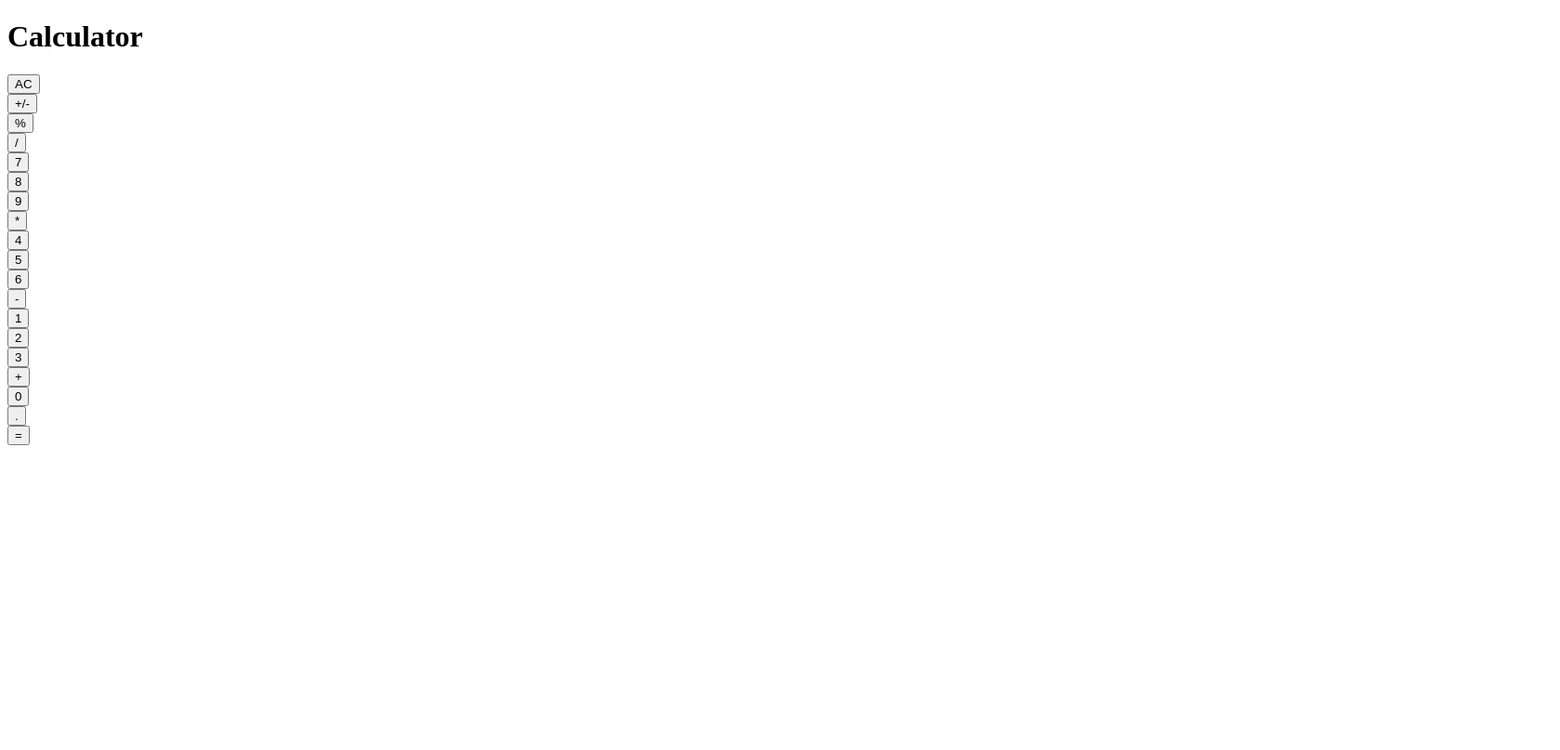
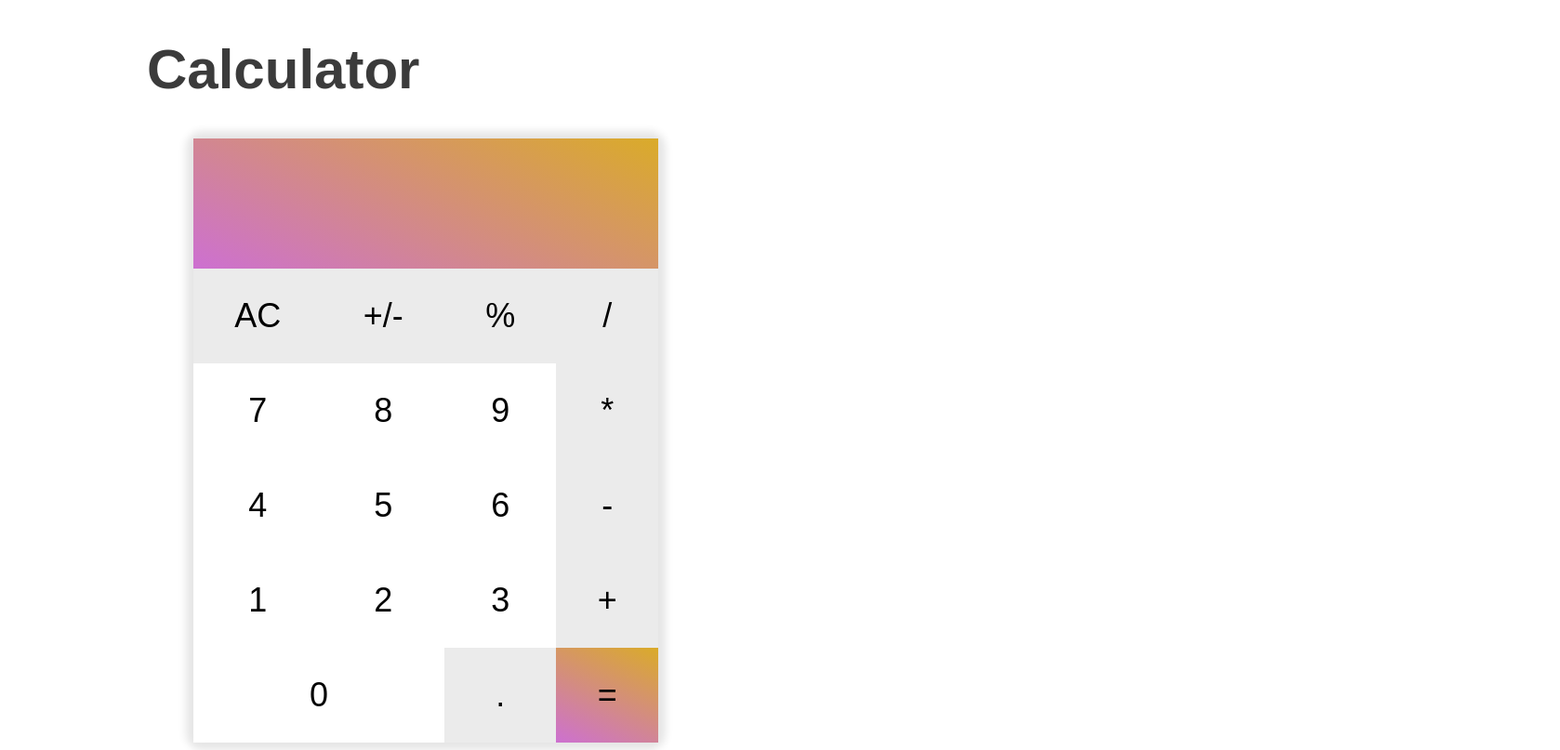
Before and after one commit to aliabdellatif0/Calcy, a website: page index.html in a window 1536 px wide. Shown: the whole page at 93% size, 1678 px wide, since content can reach past the window. Drawn offline with Linux system fonts and the light colour scheme.

Commit message:
responsiveness issues fixed

```diff
--- a/layout.scss
+++ b/layout.scss
@@ -64,3 +64,70 @@
           padding-right: 40px;
       }
     }
+
+    @media screen and (min-width: 1440px){
+      .heading{
+          position: relative;
+          left: 150px;
+          font-family: Arial;
+          font-size: 30px;
+          color: rgb(59, 59, 59);
+      }
+      .grid-container {
+          display: grid;
+          grid-template-columns: auto auto auto auto;
+          background-color: white;
+          // padding: 10px;
+          width: 500px;
+          position: relative;
+          left: 200px;
+          border-radius: 10px;
+          box-shadow: 0px 0px 8px 8px rgba(0,0,0,0.1);
+
+        }
+        .grid-item {
+          background-color: white;
+          padding: 20px;
+          font-size: 30px;
+          text-align: center;
+          cursor: pointer;
+        }
+        .calc-button:hover{
+          filter: brightness(90%);
+        }
+
+        button{
+            padding: 10px;
+            background-color: transparent;
+            font-size: larger;
+            border:none;
+
+        }
+
+        .operator{
+          background: rgb(235,235,235);
+        }
+
+        .executor{
+          background: linear-gradient(25deg, rgba(205,112,209,1) 0%, rgba(218,171,41,1) 100%);
+        }
+
+        .display{
+          grid-column: span 4;
+          background: linear-gradient(25deg, rgba(205,112,209,1) 0%, rgba(218,171,41,1) 100%);
+          height: 100px;
+          color: white;
+          text-align: end;
+          font-size: 4rem;
+        }
+
+        .grid-item-special{
+          grid-column: span 2;
+
+        }
+
+        .special-button{
+            padding-left: 40px;
+            padding-right: 40px;
+        }
+      }
```
Also changed, not shown: main.css.
